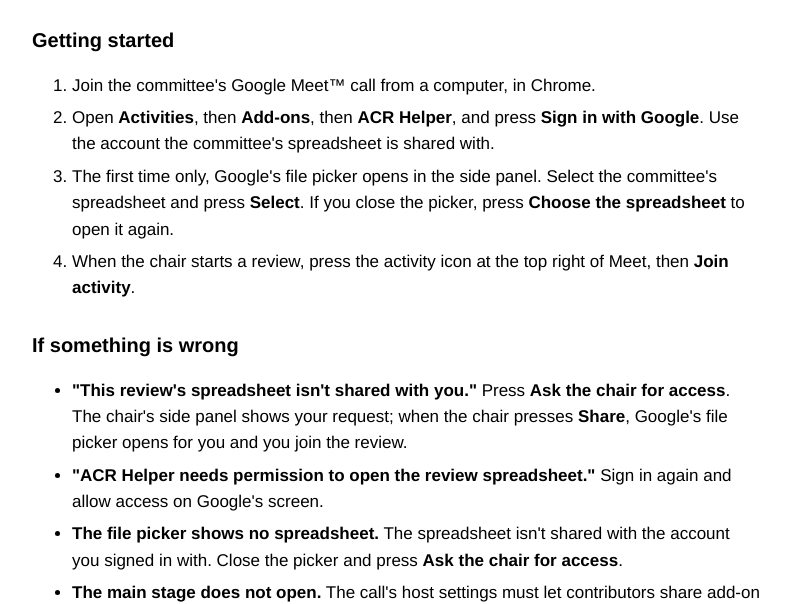
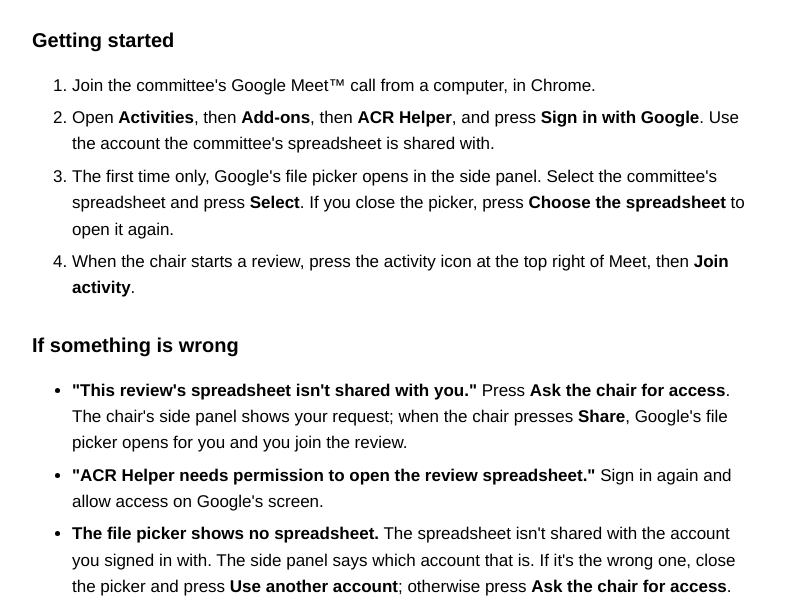
Before and after one commit to bhwilkoff/ACR-Helper, a plain HTML site: page support/index.html in a window 1280 px wide. Shown: the part 209-813 px from the top of the page, without its empty margins (244-1035 px from the left). Drawn offline with Linux system fonts and the light colour scheme.

Commit message:
Log: root cause of the Marketplace rejections; support and tester steps
Ben: "We have to figure out what is the root of these rejections. I need
the next one to go through."

Co-Authored-By: Claude Opus 5.5 <noreply@anthropic.com>
Claude-Session: https://claude.ai/code/session_01FPuSAmHbjxvZiMBbDPTbAF

```diff
--- a/support/index.html
+++ b/support/index.html
@@ -25,7 +25,7 @@
 <ul>
 <li><strong>"This review's spreadsheet isn't shared with you."</strong> Press <strong>Ask the chair for access</strong>. The chair's side panel shows your request; when the chair presses <strong>Share</strong>, Google's file picker opens for you and you join the review.</li>
 <li><strong>"ACR Helper needs permission to open the review spreadsheet."</strong> Sign in again and allow access on Google's screen.</li>
-<li><strong>The file picker shows no spreadsheet.</strong> The spreadsheet isn't shared with the account you signed in with. Close the picker and press <strong>Ask the chair for access</strong>.</li>
+<li><strong>The file picker shows no spreadsheet.</strong> The spreadsheet isn't shared with the account you signed in with. The side panel says which account that is. If it's the wrong one, close the picker and press <strong>Use another account</strong>; otherwise press <strong>Ask the chair for access</strong>.</li>
 <li><strong>The main stage does not open.</strong> The call's host settings must let contributors share add-on activities.</li>
 </ul>
 </main>
```
Also changed, not shown: testers/index.html (+1 -0 lines), 2 other files.
